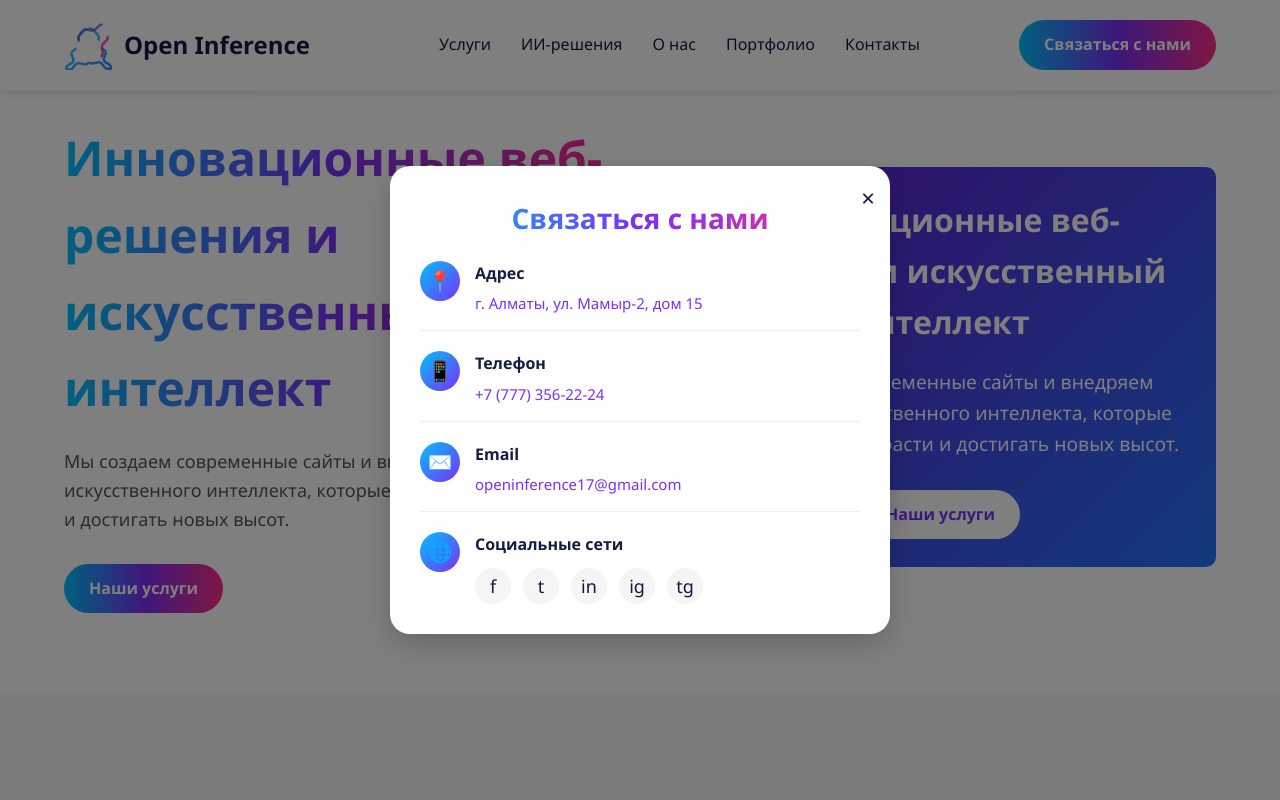
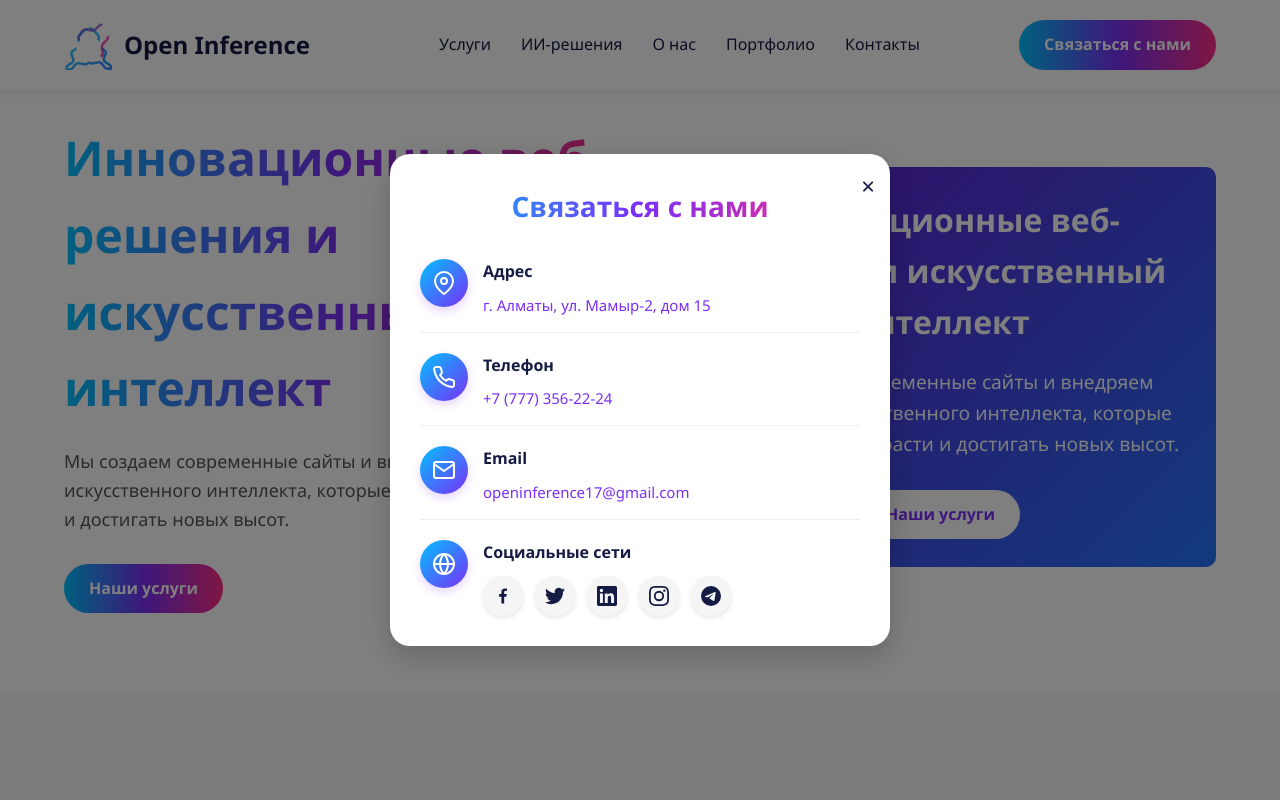
Before and after one commit to mr-ceri-mrum/OpenInferenceV2, a React (Create React App) app: page / in a window 1280 px wide. Both pictures are taken after a click on the button "Контакты". Shown: the top 800 px of the page. Built offline with nearby package versions, Linux system fonts and the light colour scheme; a web font is replaced by a local one.

Commit message:
Add professional SVG icons to ContactModal

```diff
--- a/src/components/common/ContactModal.js
+++ b/src/components/common/ContactModal.js
@@ -5,7 +5,7 @@ import Modal from './Modal';
 const ModalTitle = styled.h2`
   font-size: 28px;
   font-weight: 700;
-  margin-bottom: 20px;
+  margin-bottom: 30px;
   background: linear-gradient(90deg, var(--primary-blue), var(--primary-purple), var(--primary-pink));
   -webkit-background-clip: text;
   background-clip: text;
@@ -34,9 +34,9 @@ const ContactItem = styled.li`
 `;
 
 const ContactIcon = styled.div`
-  width: 40px;
-  height: 40px;
-  min-width: 40px;
+  width: 48px;
+  height: 48px;
+  min-width: 48px;
   display: flex;
   align-items: center;
   justify-content: center;
@@ -44,7 +44,8 @@ const ContactIcon = styled.div`
   color: white;
   border-radius: 50%;
   margin-right: 15px;
-  font-size: 20px;
+  font-size: 22px;
+  box-shadow: 0 4px 10px rgba(123, 47, 247, 0.2);
 `;
 
 const ContactContent = styled.div`
@@ -54,7 +55,7 @@ const ContactContent = styled.div`
 const ContactLabel = styled.h3`
   font-size: 16px;
   font-weight: 600;
-  margin-bottom: 5px;
+  margin-bottom: 8px;
   color: var(--dark-blue);
 `;
 
@@ -81,8 +82,8 @@ const SocialLinks = styled.div`
 `;
 
 const SocialButton = styled.a`
-  width: 36px;
-  height: 36px;
+  width: 40px;
+  height: 40px;
   display: flex;
   align-items: center;
   justify-content: center;
@@ -92,48 +93,110 @@ const SocialButton = styled.a`
   color: var(--dark-blue);
   font-size: 18px;
   text-decoration: none;
+  box-shadow: 0 2px 5px rgba(0, 0, 0, 0.1);
 
   &:hover {
     background: linear-gradient(135deg, var(--primary-blue), var(--primary-purple));
     color: white;
     transform: translateY(-3px);
+    box-shadow: 0 5px 15px rgba(123, 47, 247, 0.3);
   }
 `;
+
+// SVG иконки для социальных сетей
+const FacebookIcon = () => (
+  <svg width="20" height="20" viewBox="0 0 24 24" fill="currentColor">
+    <path d="M13.397 20.997v-8.196h2.765l.411-3.209h-3.176V7.548c0-.926.258-1.56 1.587-1.56h1.684V3.127A22.336 22.336 0 0014.201 3c-2.444 0-4.122 1.492-4.122 4.231v2.355H7.332v3.209h2.753v8.202h3.312z" />
+  </svg>
+);
+
+const TwitterIcon = () => (
+  <svg width="20" height="20" viewBox="0 0 24 24" fill="currentColor">
+    <path d="M23.953 4.57a10 10 0 01-2.825.775 4.958 4.958 0 002.163-2.723 10.054 10.054 0 01-3.127 1.184 4.92 4.92 0 00-8.384 4.482C7.69 8.095 4.067 6.13 1.64 3.162a4.822 4.822 0 00-.666 2.475c0 1.71.87 3.213 2.188 4.096a4.904 4.904 0 01-2.228-.616v.06a4.923 4.923 0 003.946 4.827 4.996 4.996 0 01-2.212.085 4.936 4.936 0 004.604 3.417 9.867 9.867 0 01-6.102 2.105c-.39 0-.779-.023-1.17-.067a13.995 13.995 0 007.557 2.209c9.053 0 13.998-7.496 13.998-13.985 0-.21 0-.42-.015-.63A9.935 9.935 0 0024 4.59z" />
+  </svg>
+);
+
+const LinkedInIcon = () => (
+  <svg width="20" height="20" viewBox="0 0 24 24" fill="currentColor">
+    <path d="M20.447 20.452h-3.554v-5.569c0-1.328-.027-3.037-1.852-3.037-1.853 0-2.136 1.445-2.136 2.939v5.667H9.351V9h3.414v1.561h.046c.477-.9 1.637-1.85 3.37-1.85 3.601 0 4.267 2.37 4.267 5.455v6.286zM5.337 7.433a2.062 2.062 0 01-2.063-2.065 2.064 2.064 0 112.063 2.065zm1.782 13.019H3.555V9h3.564v11.452zM22.225 0H1.771C.792 0 0 .774 0 1.729v20.542C0 23.227.792 24 1.771 24h20.451C23.2 24 24 23.227 24 22.271V1.729C24 .774 23.2 0 22.222 0h.003z" />
+  </svg>
+);
+
+const InstagramIcon = () => (
+  <svg width="20" height="20" viewBox="0 0 24 24" fill="currentColor">
+    <path d="M12 2.163c3.204 0 3.584.012 4.85.07 3.252.148 4.771 1.691 4.919 4.919.058 1.265.069 1.645.069 4.849 0 3.205-.012 3.584-.069 4.849-.149 3.225-1.664 4.771-4.919 4.919-1.266.058-1.644.07-4.85.07-3.204 0-3.584-.012-4.849-.07-3.26-.149-4.771-1.699-4.919-4.92-.058-1.265-.07-1.644-.07-4.849 0-3.204.013-3.583.07-4.849.149-3.227 1.664-4.771 4.919-4.919 1.266-.057 1.645-.069 4.849-.069zM12 0C8.741 0 8.333.014 7.053.072 2.695.272.273 2.69.073 7.052.014 8.333 0 8.741 0 12c0 3.259.014 3.668.072 4.948.2 4.358 2.618 6.78 6.98 6.98C8.333 23.986 8.741 24 12 24c3.259 0 3.668-.014 4.948-.072 4.354-.2 6.782-2.618 6.979-6.98.059-1.28.073-1.689.073-4.948 0-3.259-.014-3.667-.072-4.947-.196-4.354-2.617-6.78-6.979-6.98C15.668.014 15.259 0 12 0zm0 5.838a6.162 6.162 0 100 12.324 6.162 6.162 0 000-12.324zM12 16a4 4 0 110-8 4 4 0 010 8zm6.406-11.845a1.44 1.44 0 100 2.881 1.44 1.44 0 000-2.881z" />
+  </svg>
+);
+
+const TelegramIcon = () => (
+  <svg width="20" height="20" viewBox="0 0 24 24" fill="currentColor">
+    <path d="M11.944 0A12 12 0 000 12a12 12 0 0012 12 12 12 0 0012-12A12 12 0 0012 0a12 12 0 00-.056 0zm4.962 7.224c.1-.002.321.023.465.14a.506.506 0 01.171.325c.016.093.036.306.02.472-.18 1.898-.963 6.502-1.36 8.627-.168.9-.499 1.201-.82 1.23-.696.065-1.225-.46-1.9-.902-1.056-.693-1.653-1.124-2.678-1.8-1.185-.78-.417-1.21.258-1.91.177-.184 3.247-2.977 3.307-3.23.007-.032.014-.15-.056-.212s-.174-.041-.249-.024c-.106.024-1.793 1.14-5.061 3.345-.48.33-.913.49-1.302.48-.428-.008-1.252-.241-1.865-.44-.752-.245-1.349-.374-1.297-.789.027-.216.325-.437.893-.663 3.498-1.524 5.83-2.529 6.998-3.014 3.332-1.386 4.025-1.627 4.476-1.635z" />
+  </svg>
+);
+
+// Иконки для основных контактов
+const LocationIcon = () => (
+  <svg width="24" height="24" viewBox="0 0 24 24" fill="none" stroke="currentColor" strokeWidth="2" strokeLinecap="round" strokeLinejoin="round">
+    <path d="M21 10c0 7-9 13-9 13s-9-6-9-13a9 9 0 0118 0z" />
+    <circle cx="12" cy="10" r="3" />
+  </svg>
+);
+
+const PhoneIcon = () => (
+  <svg width="24" height="24" viewBox="0 0 24 24" fill="none" stroke="currentColor" strokeWidth="2" strokeLinecap="round" strokeLinejoin="round">
+    <path d="M22 16.92v3a2 2 0 01-2.18 2 19.79 19.79 0 01-8.63-3.07 19.5 19.5 0 01-6-6 19.79 19.79 0 01-3.07-8.67A2 2 0 014.11 2h3a2 2 0 012 1.72 12.84 12.84 0 00.7 2.81 2 2 0 01-.45 2.11L8.09 9.91a16 16 0 006 6l1.27-1.27a2 2 0 012.11-.45 12.84 12.84 0 002.81.7A2 2 0 0122 16.92z" />
+  </svg>
+);
+
+const EmailIcon = () => (
+  <svg width="24" height="24" viewBox="0 0 24 24" fill="none" stroke="currentColor" strokeWidth="2" strokeLinecap="round" strokeLinejoin="round">
+    <path d="M4 4h16c1.1 0 2 .9 2 2v12c0 1.1-.9 2-2 2H4c-1.1 0-2-.9-2-2V6c0-1.1.9-2 2-2z" />
+    <polyline points="22,6 12,13 2,6" />
+  </svg>
+);
+
+const SocialMediaIcon = () => (
+  <svg width="24" height="24" viewBox="0 0 24 24" fill="none" stroke="currentColor" strokeWidth="2" strokeLinecap="round" strokeLinejoin="round">
+    <circle cx="12" cy="12" r="10" />
+    <line x1="2" y1="12" x2="22" y2="12" />
+    <path d="M12 2a15.3 15.3 0 014 10 15.3 15.3 0 01-4 10 15.3 15.3 0 01-4-10 15.3 15.3 0 014-10z" />
+  </svg>
+);
 
 const ContactModal = ({ isOpen, onClose }) => {
   const contacts = [
     {
       id: 1,
-      icon: '📍',
+      icon: <LocationIcon />,
       label: 'Адрес',
       text: 'г. Алматы, ул. Мамыр-2, дом 15',
       link: 'https://maps.google.com/?q=Алматы+ул.+Мамыр-2+15'
     },
     {
       id: 2,
-      icon: '📱',
+      icon: <PhoneIcon />,
       label: 'Телефон',
       text: '+7 (777) 356-22-24',
       link: 'tel:+77773562224'
     },
     {
       id: 3,
-      icon: '✉️',
+      icon: <EmailIcon />,
       label: 'Email',
       text: 'openinference17@gmail.com',
       link: 'mailto:openinference17@gmail.com'
     },
     {
       id: 4,
-      icon: '🌐',
+      icon: <SocialMediaIcon />,
       label: 'Социальные сети',
       social: true,
       socials: [
-        { id: 's1', icon: 'f', name: 'Facebook', link: 'https://facebook.com/' },
-        { id: 's2', icon: 't', name: 'Twitter', link: 'https://twitter.com/' },
-        { id: 's3', icon: 'in', name: 'LinkedIn', link: 'https://linkedin.com/' },
-        { id: 's4', icon: 'ig', name: 'Instagram', link: 'https://instagram.com/' },
-        { id: 's5', icon: 'tg', name: 'Telegram', link: 'https://t.me/' }
+        { id: 's1', icon: <FacebookIcon />, name: 'Facebook', link: 'https://facebook.com/' },
+        { id: 's2', icon: <TwitterIcon />, name: 'Twitter', link: 'https://twitter.com/' },
+        { id: 's3', icon: <LinkedInIcon />, name: 'LinkedIn', link: 'https://linkedin.com/' },
+        { id: 's4', icon: <InstagramIcon />, name: 'Instagram', link: 'https://instagram.com/' },
+        { id: 's5', icon: <TelegramIcon />, name: 'Telegram', link: 'https://t.me/' }
       ]
     }
   ];
```
